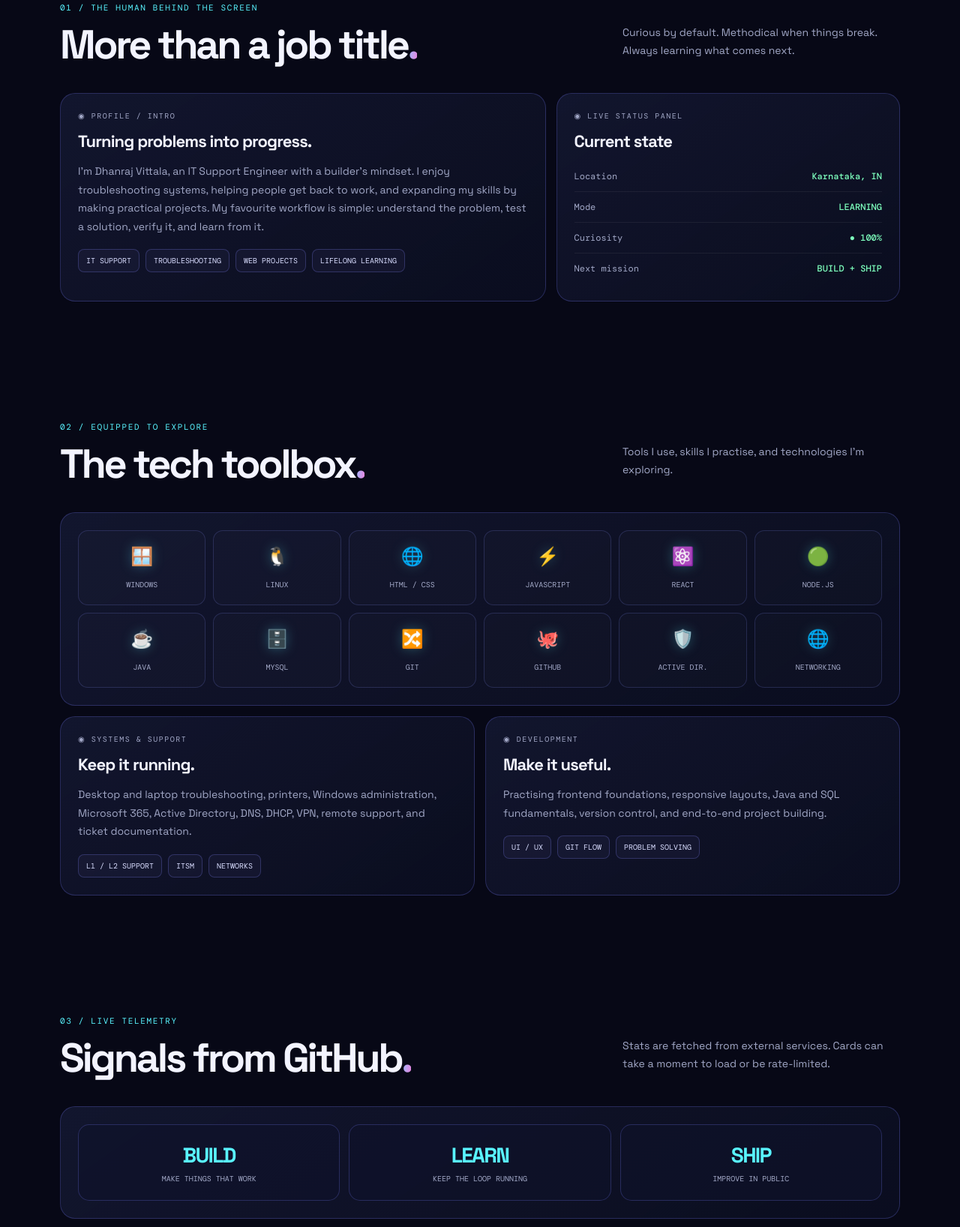
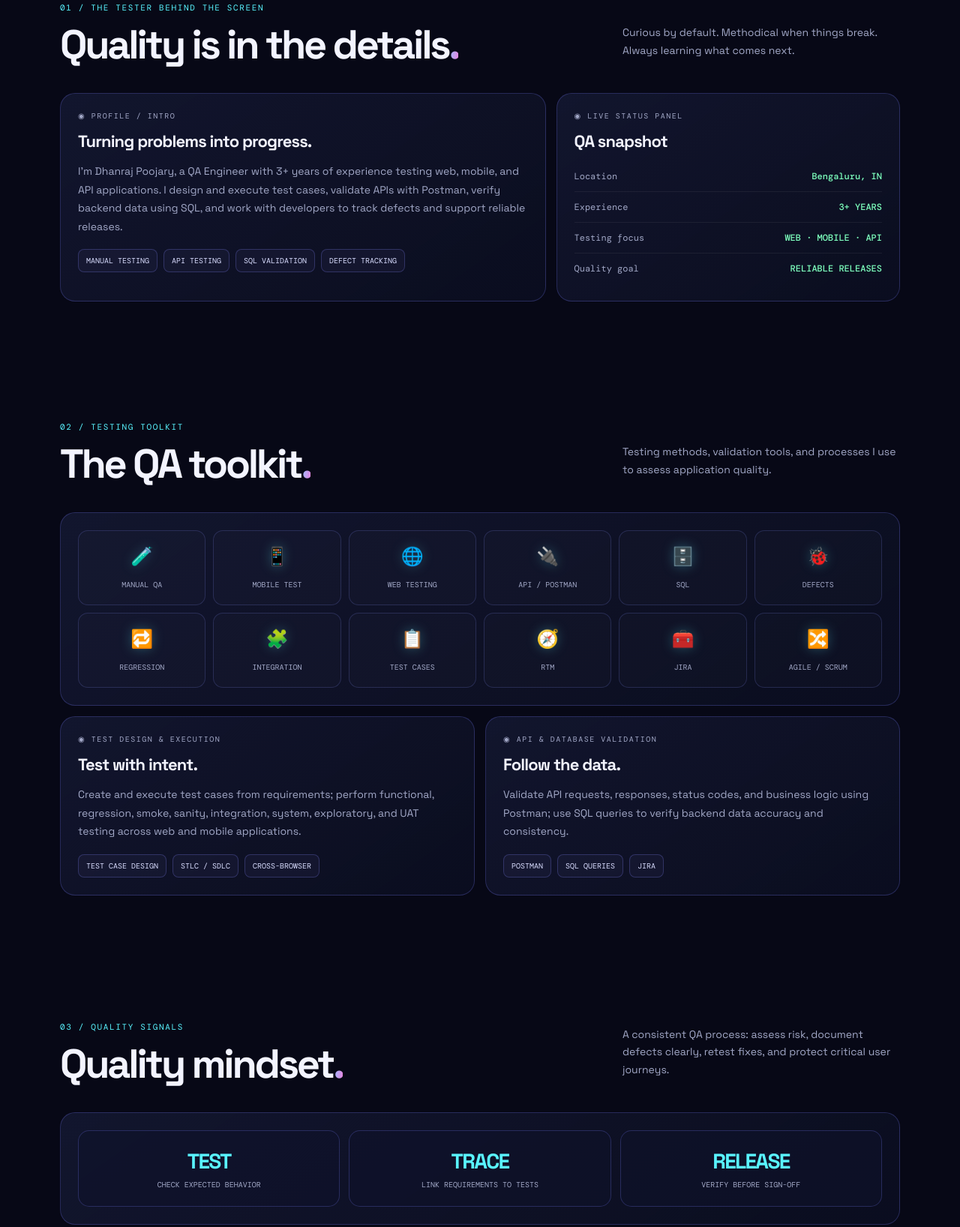
Before and after one commit to DhanrajVittala/DhanrajVittala, a plain HTML site: page index.html in a window 1280 px wide. Shown: the part 868-2504 px from the top of the page at 75% size. Drawn offline with nearby package versions, Linux system fonts and the light colour scheme; no server answers.

Commit message:
Rebrand animated portfolio for QA Engineer resume

```diff
--- a/index.html
+++ b/index.html
@@ -2,8 +2,8 @@
 <html lang="en">
 <head>
 <meta charset="utf-8"><meta name="viewport" content="width=device-width,initial-scale=1">
-<meta name="theme-color" content="#070816"><meta name="description" content="Dhanraj Vittala — animated developer portfolio">
-<title>Dhanraj Vittala // Digital Playground</title>
+<meta name="theme-color" content="#070816"><meta name="description" content="Dhanraj Poojary — QA Engineer portfolio showcasing manual, API, mobile, web, and database testing.">
+<title>Dhanraj Poojary // QA Engineer Portfolio</title>
 <link rel="preconnect" href="https://fonts.googleapis.com"><link href="https://fonts.googleapis.com/css2?family=DM+Mono:wght@400;500&family=Space+Grotesk:wght@400;500;600;700&display=swap" rel="stylesheet">
 <style>
 :root{--bg:#070816;--panel:rgba(17,21,44,.78);--line:rgba(119,126,255,.25);--text:#f3f4ff;--muted:#a2a8c7;--cyan:#59f4ff;--violet:#a78bfa;--pink:#ff72d2;--green:#7dffbd}
@@ -38,50 +38,49 @@ body.light .stat{background:#ffffffaa}
 </style>
 </head>
 <body>
-<div id="scroll-progress" aria-hidden="true"></div><nav class="nav"><a class="brand" href="#"><span>DV</span> / DIGITAL PLAYGROUND</a><div class="navlinks"><a href="#about">ABOUT</a><a href="#stack">STACK</a><a href="#activity">ACTIVITY</a><a href="#projects">PROJECTS</a></div><div class="navtools"><span class="live-clock" id="live-clock">LOCAL TIME</span><button class="iconbtn" id="theme-toggle" type="button" aria-label="Toggle light and dark theme">☼ THEME</button></div></nav>
+<div id="scroll-progress" aria-hidden="true"></div><nav class="nav"><a class="brand" href="#"><span>DP</span> / QA ENGINEER</a><div class="navlinks"><a href="#about">ABOUT</a><a href="#stack">STACK</a><a href="#activity">ACTIVITY</a><a href="#projects">PROJECTS</a></div><div class="navtools"><span class="live-clock" id="live-clock">LOCAL TIME</span><button class="iconbtn" id="theme-toggle" type="button" aria-label="Toggle light and dark theme">☼ THEME</button></div></nav>
 <header class="hero wrap">
 <div class="orb one"></div><div class="orb two"></div><div class="orb three"></div>
-<div class="eyebrow"><i class="dot"></i> SYSTEM ONLINE · PORTFOLIO.EXE</div>
+<div class="eyebrow"><i class="dot"></i> QUALITY CHECKS ACTIVE · QA.PORTFOLIO</div>
 <h1>Hey, I'm<br><span class="gradient">Dhanraj.</span></h1>
-<p>I work with systems, solve real-world tech problems, and build my way into the future. <span class="typing" id="typed">IT Support Engineer</span></p>
+<p>I’m a QA Engineer focused on reliable releases, detailed testing, and finding issues before users do. <span class="typing" id="typed">IT Support Engineer</span></p>
 <div class="actions"><a class="btn primary" href="https://github.com/DhanrajVittala">↗ EXPLORE MY GITHUB</a><a class="btn" href="#projects">↓ ENTER THE LAB</a><a class="btn" href="https://github.com/DhanrajVittala?tab=repositories">⌘ REPOSITORIES</a></div>
 <div class="scroll">SCROLL TO EXPLORE ↓</div>
 </header>
 <div class="marquee"><div class="marqueeinner"><span>✳ SYSTEMS THINKING</span> · DEBUG WITH INTENT · <span>✳ BUILD WITH CURIOSITY</span> · LEARN EVERY DAY · <span>✳ SHIP SMALL IMPROVEMENTS</span> · STAY CURIOUS · <span>✳ SYSTEMS THINKING</span> · DEBUG WITH INTENT · <span>✳ BUILD WITH CURIOSITY</span> · LEARN EVERY DAY · <span>✳ SHIP SMALL IMPROVEMENTS</span> · STAY CURIOUS ·</div></div>
 <main class="wrap">
-<section class="section" id="about"><div class="sectionhead"><div><div class="kicker">01 / THE HUMAN BEHIND THE SCREEN</div><h2>More than a job title<span class="gradient">.</span></h2></div><p>Curious by default. Methodical when things break. Always learning what comes next.</p></div>
+<section class="section" id="about"><div class="sectionhead"><div><div class="kicker">01 / THE TESTER BEHIND THE SCREEN</div><h2>Quality is in the details<span class="gradient">.</span></h2></div><p>Curious by default. Methodical when things break. Always learning what comes next.</p></div>
 <div class="grid">
-<article class="card about"><div class="cardlabel">◉ PROFILE / INTRO</div><h3>Turning problems into progress.</h3><p>I'm Dhanraj Vittala, an IT Support Engineer with a builder's mindset. I enjoy troubleshooting systems, helping people get back to work, and expanding my skills by making practical projects. My favourite workflow is simple: understand the problem, test a solution, verify it, and learn from it.</p><div class="pillrow"><span class="pill">IT SUPPORT</span><span class="pill">TROUBLESHOOTING</span><span class="pill">WEB PROJECTS</span><span class="pill">LIFELONG LEARNING</span></div></article>
-<article class="card status"><div class="cardlabel">◉ LIVE STATUS PANEL</div><h3>Current state</h3><div class="statusline"><span>Location</span><b>Karnataka, IN</b></div><div class="statusline"><span>Mode</span><b>LEARNING</b></div><div class="statusline"><span>Curiosity</span><b>● 100%</b></div><div class="statusline"><span>Next mission</span><b>BUILD + SHIP</b></div></article>
+<article class="card about"><div class="cardlabel">◉ PROFILE / INTRO</div><h3>Turning problems into progress.</h3><p>I'm Dhanraj Poojary, a QA Engineer with 3+ years of experience testing web, mobile, and API applications. I design and execute test cases, validate APIs with Postman, verify backend data using SQL, and work with developers to track defects and support reliable releases.</p><div class="pillrow"><span class="pill">MANUAL TESTING</span><span class="pill">API TESTING</span><span class="pill">SQL VALIDATION</span><span class="pill">DEFECT TRACKING</span></div></article>
+<article class="card status"><div class="cardlabel">◉ LIVE STATUS PANEL</div><h3>QA snapshot</h3><div class="statusline"><span>Location</span><b>Bengaluru, IN</b></div><div class="statusline"><span>Experience</span><b>3+ YEARS</b></div><div class="statusline"><span>Testing focus</span><b>WEB · MOBILE · API</b></div><div class="statusline"><span>Quality goal</span><b>RELIABLE RELEASES</b></div></article>
 </div></section>
-<section class="section" id="stack"><div class="sectionhead"><div><div class="kicker">02 / EQUIPPED TO EXPLORE</div><h2>The tech toolbox<span class="gradient">.</span></h2></div><p>Tools I use, skills I practise, and technologies I'm exploring.</p></div>
+<section class="section" id="stack"><div class="sectionhead"><div><div class="kicker">02 / TESTING TOOLKIT</div><h2>The QA toolkit<span class="gradient">.</span></h2></div><p>Testing methods, validation tools, and processes I use to assess application quality.</p></div>
 <div class="grid"><article class="card wide"><div class="techgrid">
-<div class="tech"><span class="emoji">🪟</span><span>WINDOWS</span></div><div class="tech"><span class="emoji">🐧</span><span>LINUX</span></div><div class="tech"><span class="emoji">🌐</span><span>HTML / CSS</span></div><div class="tech"><span class="emoji">⚡</span><span>JAVASCRIPT</span></div><div class="tech"><span class="emoji">⚛️</span><span>REACT</span></div><div class="tech"><span class="emoji">🟢</span><span>NODE.JS</span></div>
-<div class="tech"><span class="emoji">☕</span><span>JAVA</span></div><div class="tech"><span class="emoji">🗄️</span><span>MYSQL</span></div><div class="tech"><span class="emoji">🔀</span><span>GIT</span></div><div class="tech"><span class="emoji">🐙</span><span>GITHUB</span></div><div class="tech"><span class="emoji">🛡️</span><span>ACTIVE DIR.</span></div><div class="tech"><span class="emoji">🌐</span><span>NETWORKING</span></div>
+<div class="tech"><span class="emoji">🧪</span><span>MANUAL QA</span></div><div class="tech"><span class="emoji">📱</span><span>MOBILE TEST</span></div><div class="tech"><span class="emoji">🌐</span><span>WEB TESTING</span></div><div class="tech"><span class="emoji">🔌</span><span>API / POSTMAN</span></div><div class="tech"><span class="emoji">🗄️</span><span>SQL</span></div><div class="tech"><span class="emoji">🐞</span><span>DEFECTS</span></div><div class="tech"><span class="emoji">🔁</span><span>REGRESSION</span></div><div class="tech"><span class="emoji">🧩</span><span>INTEGRATION</span></div><div class="tech"><span class="emoji">📋</span><span>TEST CASES</span></div><div class="tech"><span class="emoji">🧭</span><span>RTM</span></div><div class="tech"><span class="emoji">🧰</span><span>JIRA</span></div><div class="tech"><span class="emoji">🔀</span><span>AGILE / SCRUM</span></div>
 </div></article>
-<article class="card half"><div class="cardlabel">◉ SYSTEMS & SUPPORT</div><h3>Keep it running.</h3><p>Desktop and laptop troubleshooting, printers, Windows administration, Microsoft 365, Active Directory, DNS, DHCP, VPN, remote support, and ticket documentation.</p><div class="pillrow"><span class="pill">L1 / L2 SUPPORT</span><span class="pill">ITSM</span><span class="pill">NETWORKS</span></div></article>
-<article class="card half"><div class="cardlabel">◉ DEVELOPMENT</div><h3>Make it useful.</h3><p>Practising frontend foundations, responsive layouts, Java and SQL fundamentals, version control, and end-to-end project building.</p><div class="pillrow"><span class="pill">UI / UX</span><span class="pill">GIT FLOW</span><span class="pill">PROBLEM SOLVING</span></div></article>
+<article class="card half"><div class="cardlabel">◉ TEST DESIGN & EXECUTION</div><h3>Test with intent.</h3><p>Create and execute test cases from requirements; perform functional, regression, smoke, sanity, integration, system, exploratory, and UAT testing across web and mobile applications.</p><div class="pillrow"><span class="pill">TEST CASE DESIGN</span><span class="pill">STLC / SDLC</span><span class="pill">CROSS-BROWSER</span></div></article>
+<article class="card half"><div class="cardlabel">◉ API & DATABASE VALIDATION</div><h3>Follow the data.</h3><p>Validate API requests, responses, status codes, and business logic using Postman; use SQL queries to verify backend data accuracy and consistency.</p><div class="pillrow"><span class="pill">POSTMAN</span><span class="pill">SQL QUERIES</span><span class="pill">JIRA</span></div></article>
 </div></section>
-<section class="section" id="activity"><div class="sectionhead"><div><div class="kicker">03 / LIVE TELEMETRY</div><h2>Signals from GitHub<span class="gradient">.</span></h2></div><p>Stats are fetched from external services. Cards can take a moment to load or be rate-limited.</p></div>
-<div class="grid"><article class="card wide"><div class="statgrid"><div class="stat"><strong>BUILD</strong><span>MAKE THINGS THAT WORK</span></div><div class="stat"><strong>LEARN</strong><span>KEEP THE LOOP RUNNING</span></div><div class="stat"><strong>SHIP</strong><span>IMPROVE IN PUBLIC</span></div></div></article>
+<section class="section" id="activity"><div class="sectionhead"><div><div class="kicker">03 / QUALITY SIGNALS</div><h2>Quality mindset<span class="gradient">.</span></h2></div><p>A consistent QA process: assess risk, document defects clearly, retest fixes, and protect critical user journeys.</p></div>
+<div class="grid"><article class="card wide"><div class="statgrid"><div class="stat"><strong>TEST</strong><span>CHECK EXPECTED BEHAVIOR</span></div><div class="stat"><strong>TRACE</strong><span>LINK REQUIREMENTS TO TESTS</span></div><div class="stat"><strong>RELEASE</strong><span>VERIFY BEFORE SIGN-OFF</span></div></div></article>
 <article class="card half"><div class="cardlabel">◉ ACCOUNT OVERVIEW</div><img loading="lazy" width="100%" src="https://github-readme-stats.vercel.app/api?username=DhanrajVittala&show_icons=true&hide_border=true&rank_icon=github&bg_color=0b0d1c&title_color=59f4ff&icon_color=a78bfa&text_color=e5e7eb" alt="GitHub account stats"/></article>
 <article class="card half"><div class="cardlabel">◉ LANGUAGE MIX</div><img loading="lazy" width="100%" src="https://github-readme-stats.vercel.app/api/top-langs/?username=DhanrajVittala&layout=compact&hide_border=true&bg_color=0b0d1c&title_color=59f4ff&text_color=e5e7eb" alt="Top programming languages"/></article>
 <article class="card wide"><div class="cardlabel">◉ CONTRIBUTION SIGNAL</div><img loading="lazy" width="100%" src="https://github-readme-activity-graph.vercel.app/graph?username=DhanrajVittala&bg_color=0b0d1c&color=e5e7eb&line=59f4ff&point=ff72d2&area=true&hide_border=true&custom_title=CONTRIBUTION%20WAVE" alt="GitHub contribution graph"/></article>
 </div></section>
-<section class="section" id="projects"><div class="sectionhead"><div><div class="kicker">04 / EXPERIMENTATION ZONE</div><h2>Project lab<span class="gradient">.</span></h2></div><p>Explore my repositories to see what I'm building and practising. New experiments belong here.</p></div>
+<section class="section" id="projects"><div class="sectionhead"><div><div class="kicker">04 / TESTED PROJECTS</div><h2>Application testing projects<span class="gradient">.</span></h2></div><p>Selected applications where I focused on end-to-end manual testing, regression coverage, API checks, and data validation.</p></div>
 <div class="repo-tools"><input id="repo-search" class="repo-search" type="search" placeholder="⌕  Search repositories by name, language, or description…" aria-label="Search repositories"><button class="iconbtn" id="repo-refresh" type="button">↻ REFRESH</button></div><p class="repo-state" id="repo-state" aria-live="polite">CONNECTING TO GITHUB…</p><div class="grid" id="repo-grid"><article class="card wide"><p>Loading public repositories from GitHub…</p></article></div></section>
-<section class="section"><div class="sectionhead"><div><div class="kicker">05 / DEBUGGING PHILOSOPHY</div><h2>My process<span class="gradient">.</span></h2></div><p>Structured troubleshooting is a superpower. Here's the loop.</p></div>
+<section class="section"><div class="sectionhead"><div><div class="kicker">05 / QA WORKFLOW</div><h2>From requirement to release<span class="gradient">.</span></h2></div><p>A repeatable testing process helps uncover risk early and keeps releases dependable.</p></div>
 <div class="grid"><article class="card wide"><div class="timeline">
-<div class="step"><div class="stepnum">01</div><div><h4>Observe the signal</h4><p>Understand symptoms and gather useful evidence before changing anything.</p></div></div>
-<div class="step"><div class="stepnum">02</div><div><h4>Isolate the cause</h4><p>Reproduce the issue and narrow down what changed or failed.</p></div></div>
-<div class="step"><div class="stepnum">03</div><div><h4>Apply a safe fix</h4><p>Make a targeted change and keep the impact in mind.</p></div></div>
-<div class="step"><div class="stepnum">04</div><div><h4>Verify and document</h4><p>Confirm service is restored and capture the resolution for next time.</p></div></div>
+<div class="step"><div class="stepnum">01</div><div><h4>Understand requirements</h4><p>Review business requirements and user stories; clarify acceptance criteria and identify high-risk areas.</p></div></div>
+<div class="step"><div class="stepnum">02</div><div><h4>Design test coverage</h4><p>Prepare test scenarios, detailed test cases, test data, and traceability to requirements.</p></div></div>
+<div class="step"><div class="stepnum">03</div><div><h4>Execute and report</h4><p>Run planned and exploratory tests, log clear defects in JIRA, and work with developers to reproduce issues.</p></div></div>
+<div class="step"><div class="stepnum">04</div><div><h4>Retest and sign off</h4><p>Verify fixes, perform regression and post-release smoke tests, then summarize results for release decisions.</p></div></div>
 </div></article></div></section>
-<section class="section" id="contact"><div class="card contact"><div class="kicker">END OF TRANSMISSION / OPEN CHANNEL</div><h2>Let's make something<br><span class="gradient">meaningful.</span></h2><p>Thanks for exploring my digital playground.<br>Connect, explore a project, or follow what comes next.</p><div class="actions"><a class="btn primary" href="https://github.com/DhanrajVittala">↗ CONNECT ON GITHUB</a><a class="btn" href="https://github.com/DhanrajVittala?tab=repositories">⌘ VIEW ALL REPOS</a></div></div></section>
-<button id="backtop" type="button" aria-label="Back to top">↑</button><footer class="footer"><span>© <span id="year"></span> DHANRAJ VITTALA</span><span>CRAFTED WITH CURIOSITY <span style="color:var(--pink)">♥</span></span><a href="#">BACK TO TOP ↑</a></footer>
+<section class="section" id="contact"><div class="card contact"><div class="kicker">END OF TEST CYCLE / OPEN TO COLLABORATION</div><h2>Let's build<br><span class="gradient">better quality.</span></h2><p>Thanks for visiting my QA portfolio.<br>Connect to discuss software testing, quality processes, and projects.</p><div class="actions"><a class="btn primary" href="https://github.com/DhanrajVittala">↗ CONNECT ON GITHUB</a><a class="btn" href="https://github.com/DhanrajVittala?tab=repositories">⌘ VIEW ALL REPOS</a></div></div></section>
+<button id="backtop" type="button" aria-label="Back to top">↑</button><footer class="footer"><span>© <span id="year"></span> DHANRAJ POOJARY</span><span>TESTED WITH CURIOSITY <span style="color:var(--pink)">♥</span></span><a href="#">BACK TO TOP ↑</a></footer>
 </main>
 <script>
-const words=['IT Support Engineer','Systems Troubleshooter','Frontend Explorer','Lifelong Learner'];
+const words=['QA Engineer','Manual Tester','API Testing with Postman','Quality Advocate'];
 let wi=0,ci=0,del=false;
 const target=document.getElementById('typed');
 function type(){if(!target)return;const w=words[wi];target.textContent=w.slice(0,ci);if(!del){ci++;if(ci>w.length){del=true;setTimeout(type,1100);return}}else{ci--;if(ci<0){ci=0;del=false;wi=(wi+1)%words.length}}setTimeout(type,del?36:72)}
```
